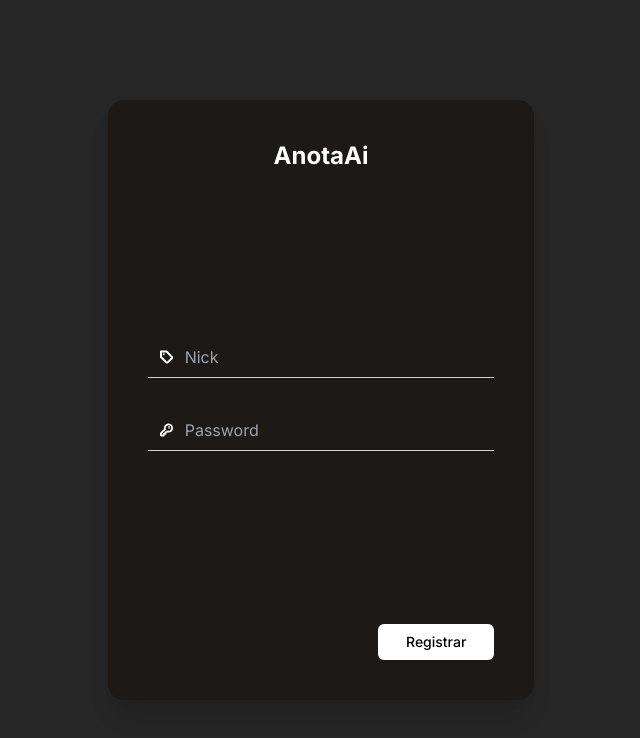
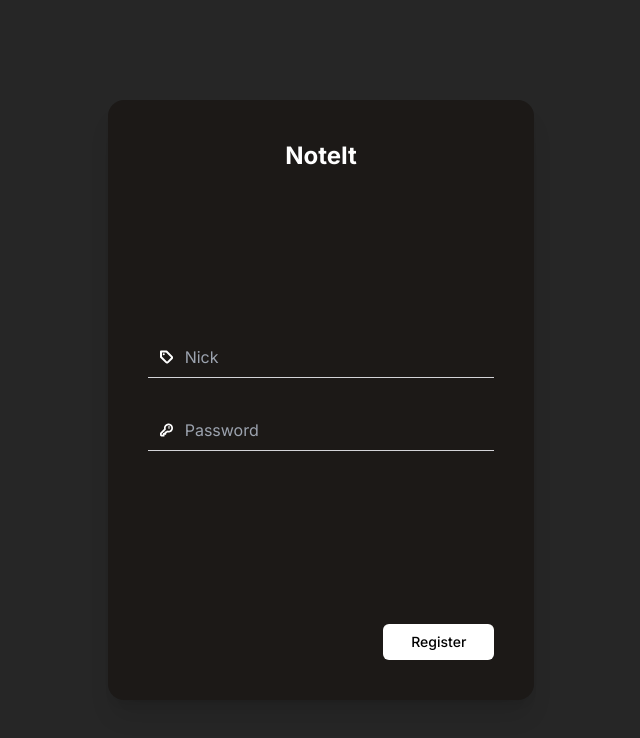
Before and after one commit to Lucas-Winicius/notes-frontend, a Next.js app: page /login in a window 1280 px wide. Shown: the top 738 px of the page, without its empty margins (319-959 px from the left). Built offline with nearby package versions, Linux system fonts and the light colour scheme.

Commit message:
translating into english

```diff
--- a/src/app/layout.tsx
+++ b/src/app/layout.tsx
@@ -5,7 +5,7 @@ import './globals.css'
 const inter = Inter({ subsets: ['latin'] })
 
 export const metadata: Metadata = {
-  title: 'AnotaAi',
+  title: 'NoteIt',
   description: 'Generated by create next app',
 }
 
--- a/src/app/login/page.tsx
+++ b/src/app/login/page.tsx
@@ -49,7 +49,7 @@ function Login() {
   return (
     <div className="bg-stone-900 lg:w-4/12 h-3/4 p-10 rounded-2xl flex flex-col justify-between space-y-16 shadow-xl hover:shadow-2xl transition">
       <div className="w-full flex justify-center">
-        <h1 className="text-white text-2xl font-bold">AnotaAi</h1>
+        <h1 className="text-white text-2xl font-bold">NoteIt</h1>
       </div>
       <div className="space-y-10">
         <div className="flex flex-row space-x-3 border-b border-b-zinc-300 pb-2 px-3">
@@ -74,7 +74,7 @@ function Login() {
         </div>
         {form.loginError && (
           <p className="text-xs text-center text-red-600 font-bold">
-            Usuario ou senha incorretos.
+            incorrect username or password.
           </p>
         )}
       </div>
@@ -84,7 +84,7 @@ function Login() {
           onClick={handleSubmit}
           type="submit"
         >
-          Registrar
+          Register
         </button>
       </div>
     </div>
--- a/src/app/page.tsx
+++ b/src/app/page.tsx
@@ -1,7 +1,30 @@
-import Image from 'next/image'
+/* eslint-disable react-hooks/exhaustive-deps */
+"use client";
+import { useEffect, useState } from "react";
+import { getCookie, setCookie } from "cookies-next";
+import axios from "axios";
 
 export default function Home() {
-  return (
-    <h1>Hello</h1>
-  )
+  const [notes, setNotes] = useState<NoteType[]>();
+  const userId = getCookie("UserAuthentication");
+  const api_url = process.env.NEXT_PUBLIC_API_URL;
+
+  useEffect(() => {
+    axios({
+      method: "get",
+      url: `${api_url}/user`,
+      headers: {
+        userauthentication: userId,
+      },
+    })
+      .then((r) => r.data)
+      .then((d) => setNotes(d.notes))
+      .catch(() => {
+        setCookie("UserAuthentication", null, {
+          expires: new Date(Date.now()),
+        });
+      })
+  }, []);
+
+  return <div></div>;
 }
```
Also changed, not shown: src/@types/NoteType.d.ts (added, +8 -0 lines).
